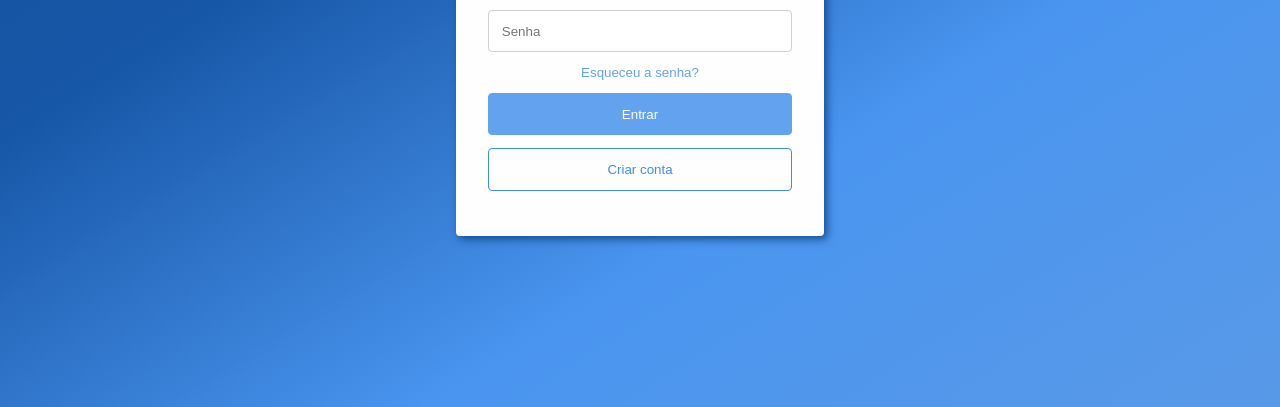
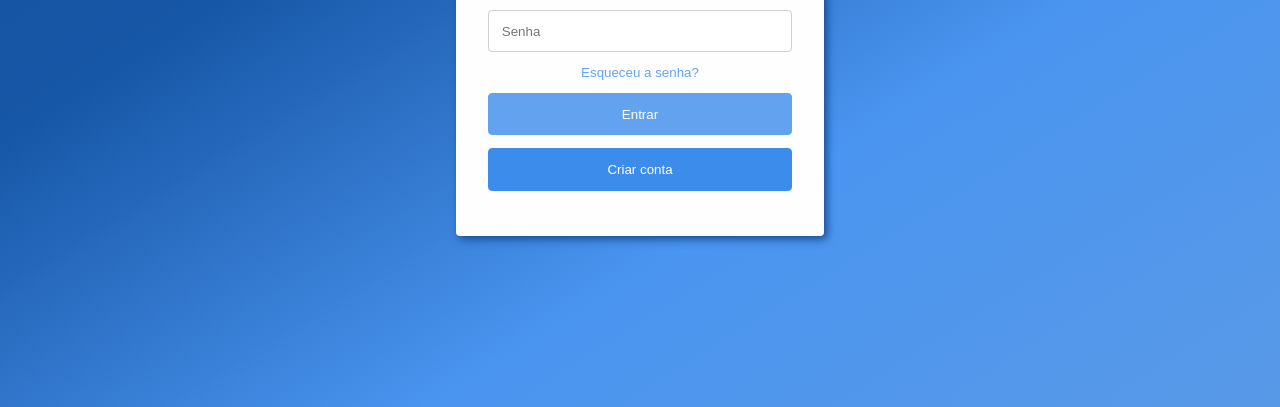
Before and after one commit to rafabalves/Oliveira-Trade, a plain HTML site: page index.html in a window 1280 px wide. In both pictures the pointer is over the button "Criar conta". Shown: the part 393-800 px from the top of the page. Drawn offline with Linux system fonts and the light colour scheme.

Commit message:
improved register button style

```diff
--- a/index.html
+++ b/index.html
@@ -32,7 +32,7 @@
                     <button type="button" id="login-button" class="solid" disabled onclick="login()">Entrar</button>
                 </div>
                 <div>
-                    <button type="button" class="outline" onclick="register()">Criar conta</button>
+                    <button type="button" id="register-button" class="outline" onclick="register()">Criar conta</button>
                 </div>
 
             </form>
--- a/style.css
+++ b/style.css
@@ -2,3 +2,8 @@
     width: 17rem;
     color: #3c8cec;
 }
+
+#register-button:hover{
+    background: #3c8cec;
+    color: white;
+}
```
